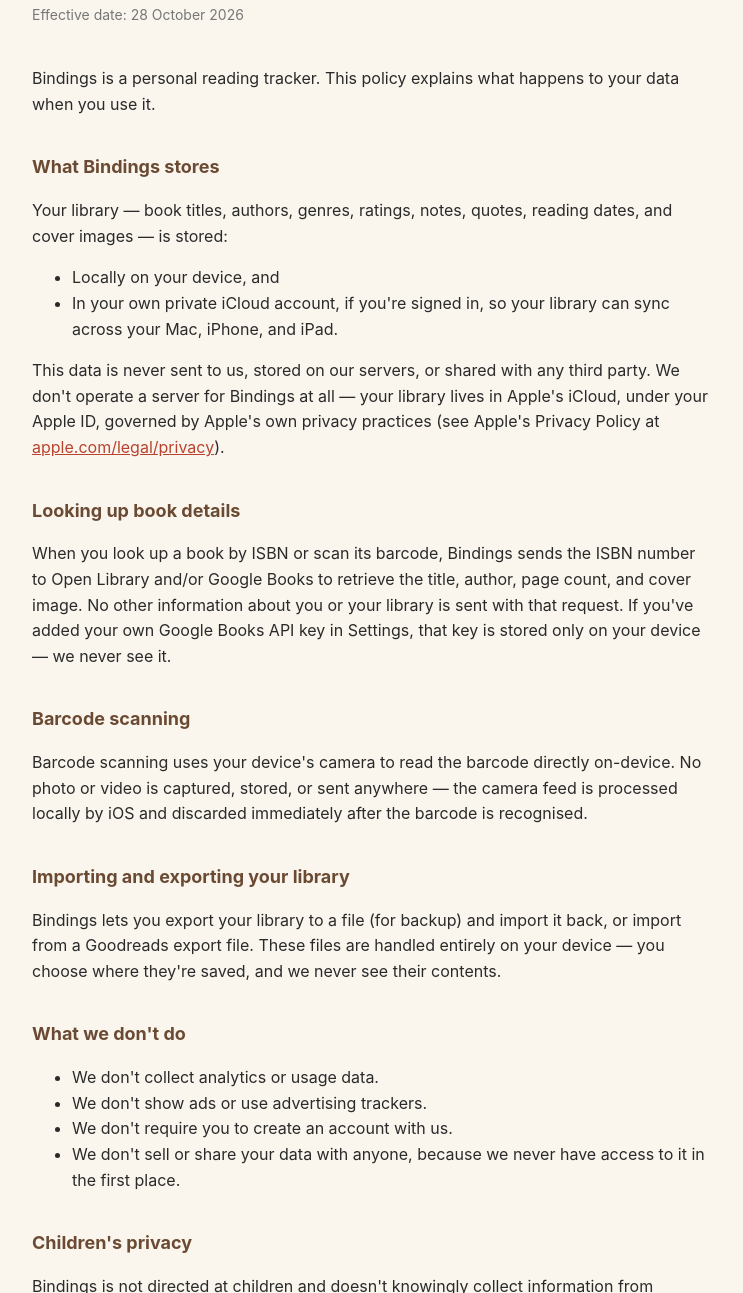
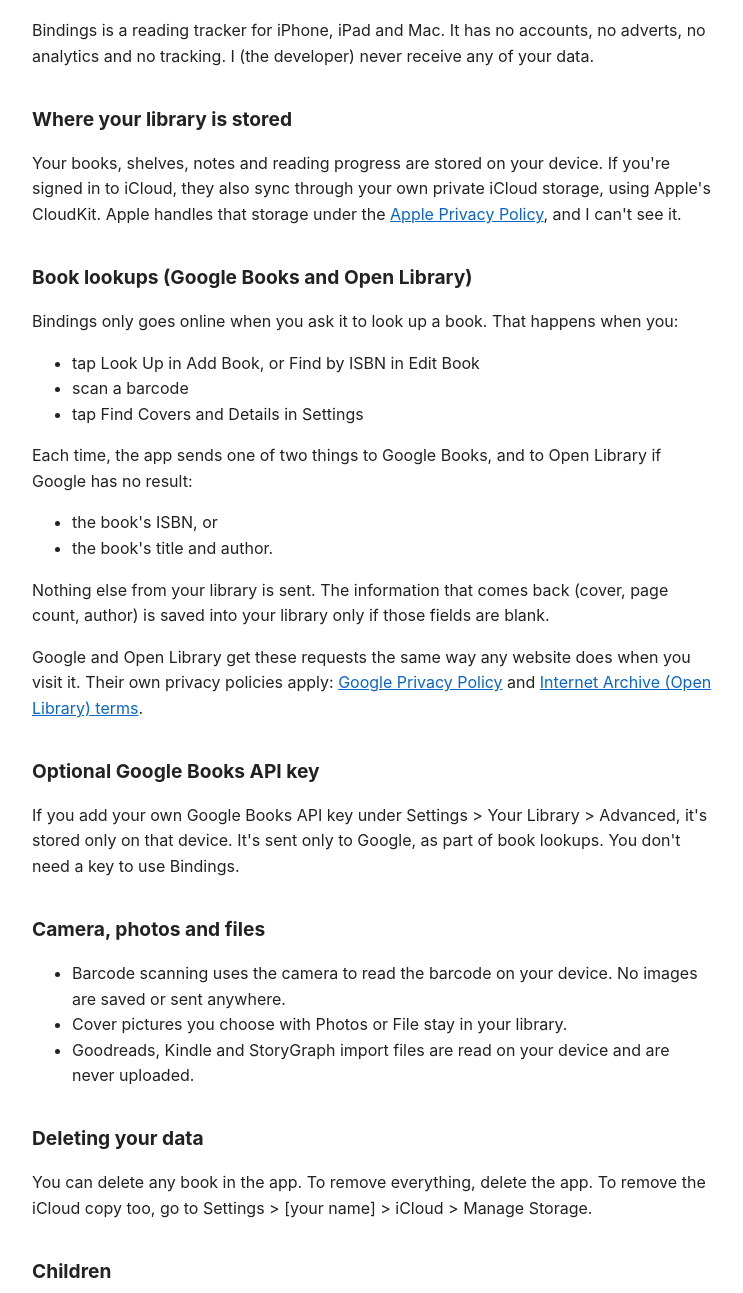
Before and after one commit to Scunningham153917/bindings-privacy, a plain HTML site: page index.html in a window 1280 px wide. Shown: the part 115-1408 px from the top of the page, without its empty margins (268-1011 px from the left). Drawn offline with Linux system fonts and the light colour scheme.

Commit message:
Revise privacy policy and improve styling
Updated the privacy policy content and styling in index.html.

```diff
--- a/index.html
+++ b/index.html
@@ -1,81 +1,63 @@
 <!DOCTYPE html>
 <html lang="en">
 <head>
-<meta charset="UTF-8">
-<meta name="viewport" content="width=device-width, initial-scale=1.0">
-<title>Privacy Policy — Bindings</title>
+<meta charset="utf-8">
+<meta name="viewport" content="width=device-width, initial-scale=1">
+<title>Bindings Privacy Policy</title>
 <style>
-    body {
-        font-family: -apple-system, BlinkMacSystemFont, "Helvetica Neue", Arial, sans-serif;
-        max-width: 680px;
-        margin: 60px auto;
-        padding: 0 24px;
-        line-height: 1.6;
-        color: #2a2a2a;
-        background: #FAF6EE;
-    }
-    h1 {
-        font-size: 28px;
-        margin-bottom: 4px;
-    }
-    .effective-date {
-        color: #777;
-        font-size: 14px;
-        margin-bottom: 40px;
-    }
-    h2 {
-        font-size: 18px;
-        margin-top: 36px;
-        color: #6B4A33;
-    }
-    p, li {
-        font-size: 16px;
-    }
-    a {
-        color: #B8432F;
-    }
+  body { font-family: -apple-system, BlinkMacSystemFont, "Helvetica Neue", sans-serif; max-width: 680px; margin: 40px auto; padding: 0 20px; line-height: 1.6; color: #222; }
+  h1 { font-size: 1.8em; margin-bottom: 0.2em; }
+  h2 { font-size: 1.2em; margin-top: 1.8em; }
+  .date { color: #777; margin-top: 0; }
+  a { color: #0a66c2; }
+  @media (prefers-color-scheme: dark) { body { background: #1c1c1e; color: #eee; } .date { color: #aaa; } a { color: #64a8ff; } }
 </style>
 </head>
 <body>
 
-<h1>Privacy Policy for Bindings</h1>
-<p class="effective-date">Effective date: 28 October 2026</p>
+<h1>Bindings Privacy Policy</h1>
+<p class="date">Last updated: 13 November 2026</p>
 
-<p>Bindings is a personal reading tracker. This policy explains what happens to your data when you use it.</p>
+<p>Bindings is a reading tracker for iPhone, iPad and Mac. It has no accounts, no adverts, no analytics and no tracking. I (the developer) never receive any of your data.</p>
 
-<h2>What Bindings stores</h2>
-<p>Your library — book titles, authors, genres, ratings, notes, quotes, reading dates, and cover images — is stored:</p>
+<h2>Where your library is stored</h2>
+<p>Your books, shelves, notes and reading progress are stored on your device. If you're signed in to iCloud, they also sync through your own private iCloud storage, using Apple's CloudKit. Apple handles that storage under the <a href="https://www.apple.com/legal/privacy/">Apple Privacy Policy</a>, and I can't see it.</p>
+
+<h2>Book lookups (Google Books and Open Library)</h2>
+<p>Bindings only goes online when you ask it to look up a book. That happens when you:</p>
 <ul>
-    <li>Locally on your device, and</li>
-    <li>In your own private iCloud account, if you're signed in, so your library can sync across your Mac, iPhone, and iPad.</li>
+  <li>tap Look Up in Add Book, or Find by ISBN in Edit Book</li>
+  <li>scan a barcode</li>
+  <li>tap Find Covers and Details in Settings</li>
 </ul>
-<p>This data is never sent to us, stored on our servers, or shared with any third party. We don't operate a server for Bindings at all — your library lives in Apple's iCloud, under your Apple ID, governed by Apple's own privacy practices (see Apple's Privacy Policy at <a href="https://www.apple.com/legal/privacy/">apple.com/legal/privacy</a>).</p>
+<p>Each time, the app sends one of two things to Google Books, and to Open Library if Google has no result:</p>
+<ul>
+  <li>the book's ISBN, or</li>
+  <li>the book's title and author.</li>
+</ul>
+<p>Nothing else from your library is sent. The information that comes back (cover, page count, author) is saved into your library only if those fields are blank.</p>
+<p>Google and Open Library get these requests the same way any website does when you visit it. Their own privacy policies apply: <a href="https://policies.google.com/privacy">Google Privacy Policy</a> and <a href="https://archive.org/about/terms.php">Internet Archive (Open Library) terms</a>.</p>
 
-<h2>Looking up book details</h2>
-<p>When you look up a book by ISBN or scan its barcode, Bindings sends the ISBN number to Open Library and/or Google Books to retrieve the title, author, page count, and cover image. No other information about you or your library is sent with that request. If you've added your own Google Books API key in Settings, that key is stored only on your device — we never see it.</p>
+<h2>Optional Google Books API key</h2>
+<p>If you add your own Google Books API key under Settings &gt; Your Library &gt; Advanced, it's stored only on that device. It's sent only to Google, as part of book lookups. You don't need a key to use Bindings.</p>
 
-<h2>Barcode scanning</h2>
-<p>Barcode scanning uses your device's camera to read the barcode directly on-device. No photo or video is captured, stored, or sent anywhere — the camera feed is processed locally by iOS and discarded immediately after the barcode is recognised.</p>
-
-<h2>Importing and exporting your library</h2>
-<p>Bindings lets you export your library to a file (for backup) and import it back, or import from a Goodreads export file. These files are handled entirely on your device — you choose where they're saved, and we never see their contents.</p>
-
-<h2>What we don't do</h2>
+<h2>Camera, photos and files</h2>
 <ul>
-    <li>We don't collect analytics or usage data.</li>
-    <li>We don't show ads or use advertising trackers.</li>
-    <li>We don't require you to create an account with us.</li>
-    <li>We don't sell or share your data with anyone, because we never have access to it in the first place.</li>
+  <li>Barcode scanning uses the camera to read the barcode on your device. No images are saved or sent anywhere.</li>
+  <li>Cover pictures you choose with Photos or File stay in your library.</li>
+  <li>Goodreads, Kindle and StoryGraph import files are read on your device and are never uploaded.</li>
 </ul>
 
-<h2>Children's privacy</h2>
-<p>Bindings is not directed at children and doesn't knowingly collect information from anyone under 13.</p>
+<h2>Deleting your data</h2>
+<p>You can delete any book in the app. To remove everything, delete the app. To remove the iCloud copy too, go to Settings &gt; [your name] &gt; iCloud &gt; Manage Storage.</p>
 
-<h2>Changes to this policy</h2>
-<p>If this policy changes, the updated version will be posted here with a new effective date.</p>
+<h2>Children</h2>
+<p>Bindings doesn't collect personal information from anyone, including children.</p>
+
+<h2>Changes</h2>
+<p>If this policy changes, the new version will be posted here with a new date.</p>
 
 <h2>Contact</h2>
 <p>Questions about this policy can be sent to <a href="mailto:scunn@blueyonder.co.uk">scunn@blueyonder.co.uk</a>.</p>
-
 </body>
 </html>
```
